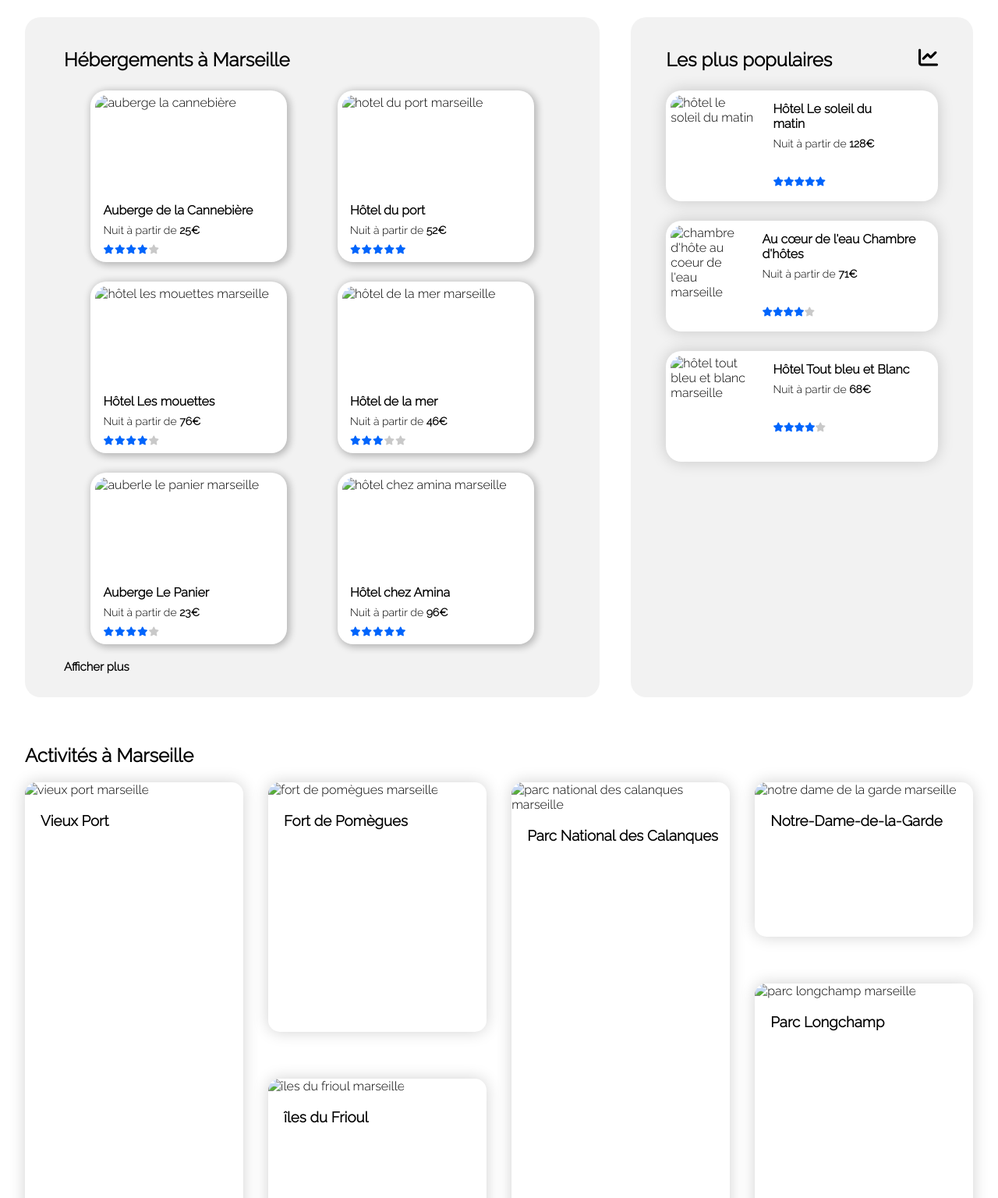
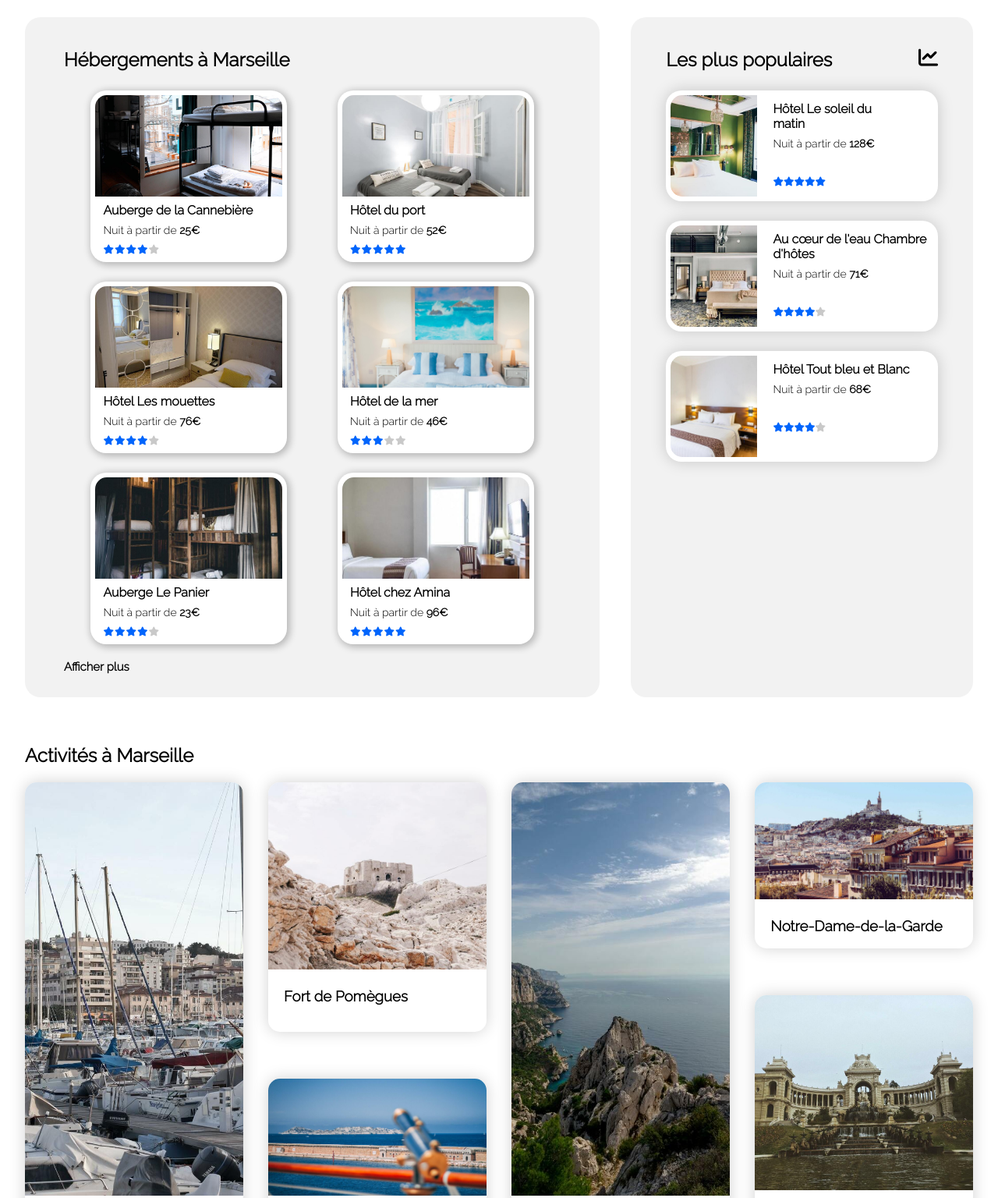
Before and after one commit to VictorVatt/Vattier_2_22092021, a plain HTML site: page index.html in a window 1280 px wide. Shown: the part 400-1936 px from the top of the page at 78% size. Drawn offline with Linux system fonts and the light colour scheme; the site is published under a folder, as on GitHub Pages, so addresses that start at the root find nothing.

Commit message:
version finale

```diff
--- a/index.html
+++ b/index.html
@@ -13,7 +13,7 @@
     <body>
         <!-- Header avec logo et nav-->
         <header class="header">
-            <img class="img_logo" src="/images/logo/Reservia.svg" alt="Reservia" />
+            <img class="img_logo" src="images/logo/Reservia.svg" alt="Reservia" />
             <nav class="nav">
               <a class="lien" href="#hébergement">Hébergement</a>
               <a class="lien" href="#activity">Activités</a>
@@ -48,7 +48,7 @@
                         <h1 id="hébergement">Hébergements à Marseille</h1>
                     <div class="mosaique">
                         <div class="vignette">
-                            <img src="/images/hebergements/4_small/marcus-loke-WQJvWU_HZFo-unsplash.JPG" class="vignette_image" alt="auberge la cannebière"/>
+                            <img src="images/hebergements/3_medium/marcus-loke-WQJvWU_HZFo-unsplash.jpg" class="vignette_image" alt="auberge la cannebière"/>
                             <h4>Auberge de la Cannebière</h4>
                             <p>Nuit à partir de <strong>25€</strong></p>
                             <div class="star_container">
@@ -56,35 +56,35 @@
                             </div>
                         </div>
                         <div class="vignette">
-                            <img src="/images/hebergements/4_small/fred-kleber-gTbaxaVLvsg-unsplash.jpg" class="vignette_image" alt="hotel du port marseille"/>
+                            <img src="images/hebergements/4_small/fred-kleber-gTbaxaVLvsg-unsplash.jpg" class="vignette_image" alt="hotel du port marseille"/>
                             <h4>Hôtel du port</h4>
                             <p>Nuit à partir de <strong>52€</strong></p>
                             <div class="star_container">
                                 <i class="fas fa-star" data-active="true"></i><i class="fas fa-star" data-active="true"></i><i class="fas fa-star" data-active="true"></i><i class="fas fa-star" data-active="true"></i><i class="fas fa-star" data-active="true"></i>
                             </div>
                         </div>
-                        <div class="vignette"><img src="/images/hebergements/4_small/reisetopia-B8WIgxA_PFU-unsplash.jpg" class="vignette_image" alt="hôtel les mouettes marseille"/>
+                        <div class="vignette"><img src="images/hebergements/4_small/reisetopia-B8WIgxA_PFU-unsplash.jpg" class="vignette_image" alt="hôtel les mouettes marseille"/>
                             <h4>Hôtel Les mouettes</h4>
                             <p>Nuit à partir de <strong>76€</strong></p>
                             <div class="star_container">
                                 <i class="fas fa-star" data-active="true"></i><i class="fas fa-star" data-active="true"></i><i class="fas fa-star" data-active="true"></i><i class="fas fa-star" data-active="true"></i><i class="fas fa-star" data-active="false"></i>
                             </div>
                         </div>
-                        <div class="vignette"><img src="/images/hebergements/2_large/annie-spratt-Eg1qcIitAuA-unsplash.jpg" class="vignette_image" alt="hôtel de la mer marseille"/>
+                        <div class="vignette"><img src="images/hebergements/2_large/annie-spratt-Eg1qcIitAuA-unsplash.jpg" class="vignette_image" alt="hôtel de la mer marseille"/>
                             <h4>Hôtel de la mer</h4>
                             <p>Nuit à partir de <strong>46€</strong></p>
                             <div class="star_container">
                                 <i class="fas fa-star" data-active="true"></i><i class="fas fa-star" data-active="true"></i><i class="fas fa-star" data-active="true"></i><i class="fas fa-star" data-active="false"></i><i class="fas fa-star" data-active="false"></i>
                             </div>
                         </div>
-                        <div class="vignette"><img src="/images/hebergements/4_small/nicate-lee-kT-ZyaiwBe0-unsplash.jpg" class="vignette_image" alt="auberle le panier marseille"/>
+                        <div class="vignette"><img src="images/hebergements/4_small/nicate-lee-kT-ZyaiwBe0-unsplash.jpg" class="vignette_image" alt="auberle le panier marseille"/>
                             <h4>Auberge Le Panier</h4>
                             <p>Nuit à partir de <strong>23€</strong></p>
                             <div class="star_container">
                                 <i class="fas fa-star" data-active="true"></i><i class="fas fa-star" data-active="true"></i><i class="fas fa-star" data-active="true"></i><i class="fas fa-star" data-active="true"></i><i class="fas fa-star" data-active="false"></i>
                             </div>
                         </div>
-                        <div class="vignette"><img src="/images/hebergements/4_small/febrian-zakaria-M6S1WvfW68A-unsplash.jpg" class="vignette_image" alt="hôtel chez amina marseille"/>
+                        <div class="vignette"><img src="images/hebergements/4_small/febrian-zakaria-M6S1WvfW68A-unsplash.jpg" class="vignette_image" alt="hôtel chez amina marseille"/>
                             <h4>Hôtel chez Amina</h4>
                             <p>Nuit à partir de <strong>96€</strong></p>
                             <div class="star_container">
@@ -99,7 +99,7 @@
 
                     <div class="plus_populaire">
                         <div class="vignette_2">
-                            <img src="/images/hebergements/4_small/emile-guillemot-Bj_rcSC5XfE-unsplash.jpg" alt="hôtel le soleil du matin"/>
+                            <img src="images/hebergements/4_small/emile-guillemot-Bj_rcSC5XfE-unsplash.jpg" alt="hôtel le soleil du matin"/>
                             <div class="mini_container">
                                 <h4>Hôtel Le soleil du <br>matin</h4>
                                 <p>Nuit à partir de <strong>128€</strong></p>
@@ -109,7 +109,7 @@
                             </div>
                         </div>
                         <div class="vignette_2">
-                            <img src="/images/hebergements/4_small/aw-creative-VGs8z60yT2c-unsplash.jpg" alt="chambre d'hôte au coeur de l'eau marseille"/>
+                            <img src="images/hebergements/4_small/aw-creative-VGs8z60yT2c-unsplash.jpg" alt="chambre d'hôte au coeur de l'eau marseille"/>
                             <div class="mini_container">
                                 <h4>Au cœur de l'eau Chambre d'hôtes</h4>
                                 <p>Nuit à partir de <strong>71€</strong></p>
@@ -119,7 +119,7 @@
                             </div>
                         </div>
                         <div class="vignette_2">
-                            <img src="/images/hebergements/4_small/febrian-zakaria-sjvU0THccQA-unsplash.jpg" alt="hôtel tout bleu et blanc marseille"/>
+                            <img src="images/hebergements/4_small/febrian-zakaria-sjvU0THccQA-unsplash.jpg" alt="hôtel tout bleu et blanc marseille"/>
                             <div class="mini_container">
                                 <h4>Hôtel Tout  bleu et Blanc</h4>
                                 <p>Nuit à partir de <strong>68€</strong></p>
@@ -135,32 +135,32 @@
                 <h1 id="activity">Activités à Marseille</h1>
                 <div class="vignette_3_container">
                     <div class="vieuxport">
-                        <img src="/images/activites/3_medium/reno-laithienne-QUgJhdY5Fyk-unsplash.jpg" class="img_port" alt="vieux port marseille"/>
+                        <img src="images/activites/3_medium/reno-laithienne-QUgJhdY5Fyk-unsplash.jpg" class="img_port" alt="vieux port marseille"/>
                         <div><h3 class="mini_titre">Vieux Port</h3></div>
                     </div>
                     <div class="colonne_2">
                         <div class="pomègues">
-                            <img src="/images/activites/3_medium/paul-hermann-QFTrLdQIRhI-unsplash.jpg" class="img_pomègues" alt="fort de pomègues marseille" />
+                            <img src="images/activites/3_medium/paul-hermann-QFTrLdQIRhI-unsplash.jpg" class="img_pomègues" alt="fort de pomègues marseille" />
                             <div><h3 class="mini_titre">Fort de Pomègues</h3></div>
                         </div>
                         <div class="frioul">
-                            <img src="/images/activites/3_medium/kevin-hikari-rV_Qd1l-VXg-unsplash.jpg" class="img_frioul" alt="îles du frioul marseille"/>
+                            <img src="images/activites/3_medium/kevin-hikari-rV_Qd1l-VXg-unsplash.jpg" class="img_frioul" alt="îles du frioul marseille"/>
                             <div><h3 class="mini_titre">îles du Frioul</h3></div>
                         </div>
                     </div>
                     <div class="calanques">
-                        <img src="/images/activites/3_medium/kilyan-sockalingum-NR8-cBCN3aI-unsplash.jpg" class="img_calanques" alt="parc national des calanques marseille"/>
+                        <img src="images/activites/3_medium/kilyan-sockalingum-NR8-cBCN3aI-unsplash.jpg" class="img_calanques" alt="parc national des calanques marseille"/>
                         <div><h3 class="mini_titre">Parc National des Calanques</h3></div>
                     </div>
 
                     <div class="colonne_4">
                         <div class="notre_dame">
-                            <img src="/images/activites/3_medium/florian-wehde-xW9e8gdotxI-unsplash.jpg" class="img_notre_dame" alt="notre dame de la garde marseille"/>
+                            <img src="images/activites/3_medium/florian-wehde-xW9e8gdotxI-unsplash.jpg" class="img_notre_dame" alt="notre dame de la garde marseille"/>
                             <div><h3 class="mini_titre">Notre-Dame-de-la-Garde</h3></div>
                         </div>
 
                         <div class="longchamp">
-                            <img src="/images/activites/3_medium/lena-paulin-wH2-EJoDcV0-unsplash.jpg" class="img_longchamp" alt="parc longchamp marseille"/>
+                            <img src="images/activites/3_medium/lena-paulin-wH2-EJoDcV0-unsplash.jpg" class="img_longchamp" alt="parc longchamp marseille"/>
                             <div><h3 class="mini_titre">Parc Longchamp</h3></div>
                         </div>
                     </div>
--- a/styles.css
+++ b/styles.css
@@ -625,11 +625,12 @@ footer {
         margin-top: 10px;
     }
     .calanques {
-        margin-top: 350px;
+        margin-top: 300px;
         height: 43%;
     }
     .calanques h3 {
         margin-top: 5px;
+        font-size: 16px;
     }
     .colonne_4 {
         flex-direction: column;
@@ -652,5 +653,4 @@ footer {
     .footer_container {
         margin-top: 1240px;
     }
-
 }
```
